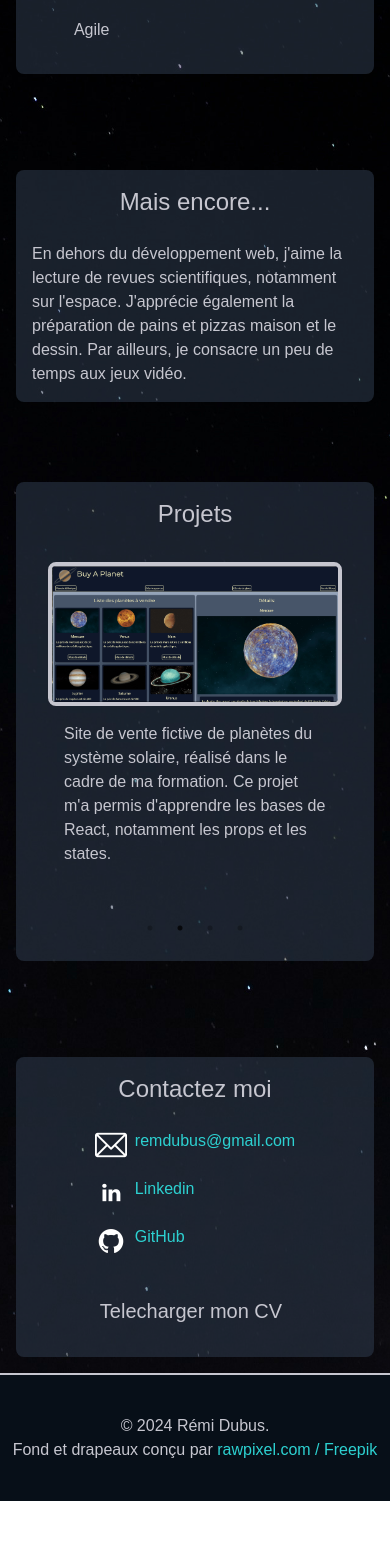
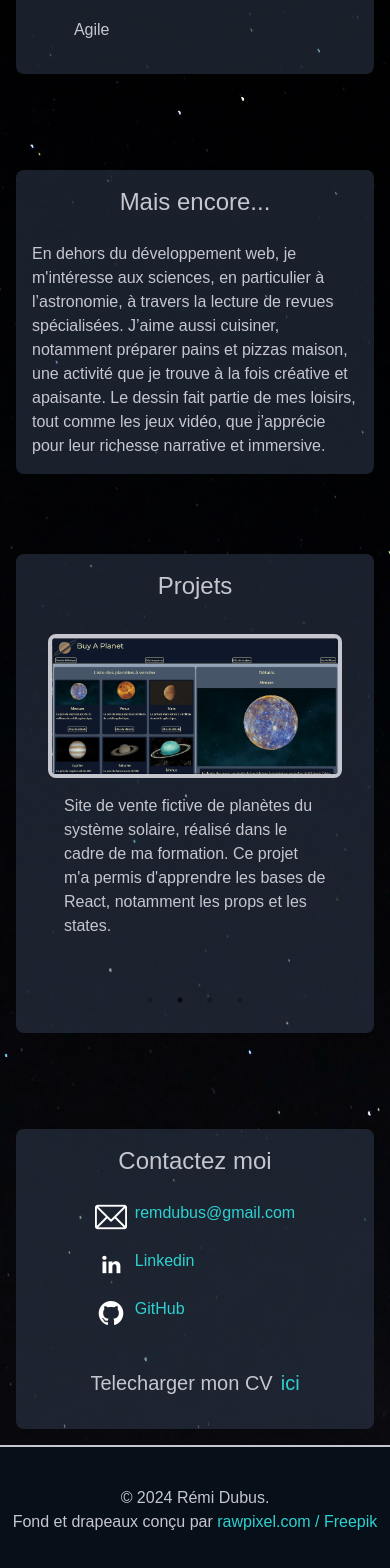
Before and after one commit to Remi-Dubus/Portfolio, a React (Vite) app: page / in a window 390 px wide. Shown: the part 2386-3954 px from the top of the page. Before the commit the page ends 3887 px from the top, so only its background shows below. Built offline with nearby package versions, Linux system fonts and the light colour scheme.

Commit message:
feat: add description

```diff
--- a/src/components/About.tsx
+++ b/src/components/About.tsx
@@ -46,7 +46,7 @@ export default function About() {
 			className="flex flex-col gap-4 lg:grid lg:grid-cols-2 lg:gap-8"
 		>
 			<section className="mx-4 mt-10 p-4 flex flex-col justify-start items-center gap-4 bg-slate-700 bg-opacity-50 rounded-lg lg:ml-8 lg:mr-0 lg:px-28">
-				<h2 className="text-lightcolor mt-6 text-2xl font-titlefont z-10 sm:text-5xl lg:mt-4">
+				<h2 className="text-lightcolor mt-6 text-2xl font-titlefont z-10 sm:text-5xl">
 					{translations.about.aboutTitle}
 				</h2>
 				<figure className="flex flex-col items-center sm:flex-row sm:justify-around lg:my-auto lg:block">
--- a/src/locales/en.json
+++ b/src/locales/en.json
@@ -34,7 +34,7 @@
 			"Agile"
 		],
 		"hobbiesTitle": "But still...",
-		"hobbiesText": "Apart from web development, I like reading scientific journals, especially on space. I also enjoy the preparation of homemade breads and pizzas and the drawing. In addition, I devote some time to video games."
+		"hobbiesText": "Apart of web development, I have a strong interest in science, particularly astronomy, which I explore through reading specialized journals. I also enjoy cooking, especially baking homemade bread and pizzas, an activity I find both creative and relaxing. Drawing is another one of my hobbies, along with playing video games, which I appreciate for their rich storytelling and immersive worlds."
 	},
 	"project": {
 		"croustiEatAlt": "Picture of Crousti Eat website",
--- a/src/locales/fr.json
+++ b/src/locales/fr.json
@@ -34,7 +34,7 @@
 			"Agile"
 		],
 		"hobbiesTitle": "Mais encore...",
-		"hobbiesText": "En dehors du développement web, j'aime la lecture de revues scientifiques, notamment sur l'espace. J'apprécie également la préparation de pains et pizzas maison et le dessin. Par ailleurs, je consacre un peu de temps aux jeux vidéo."
+		"hobbiesText": "En dehors du développement web, je m'intéresse aux sciences, en particulier à l’astronomie, à travers la lecture de revues spécialisées. J’aime aussi cuisiner, notamment préparer pains et pizzas maison, une activité que je trouve à la fois créative et apaisante. Le dessin fait partie de mes loisirs, tout comme les jeux vidéo, que j’apprécie pour leur richesse narrative et immersive."
 	},
 	"project": {
 		"croustiEatAlt": "Image du site Crousti Eat",
@@ -59,7 +59,8 @@
 		"contactLinkedinLink": "https://www.linkedin.com/in/r-dubus/",
 		"contactGithub": "GitHub",
 		"contactGithubLink": "https://github.com/Remi-Dubus",
-		"contactDownloadCV": "Telecharger mon CV"
+		"contactDownloadCV": "Telecharger mon CV",
+		"contactHere": "ici"
 	},
 	"footer": {
 		"copyrigthText": "Fond et drapeaux conçu par ",
```
